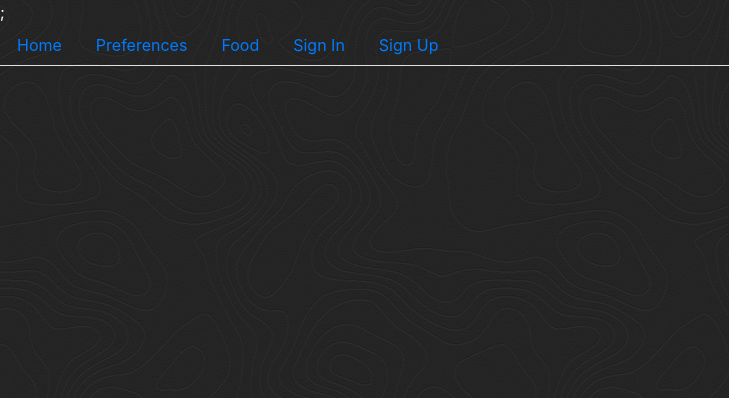
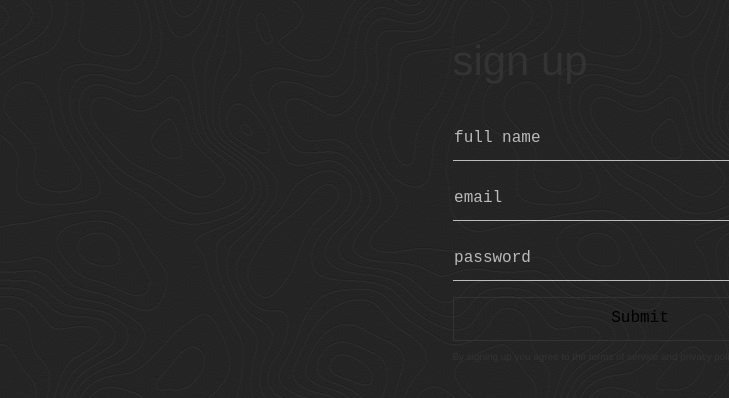
Before and after one commit to felix911104/project-3, a React (Create React App) app: page /login in a window 1280 px wide. Shown: the top 398 px of the page, without its empty margins (0-729 px from the left). Built offline with nearby package versions, Linux system fonts and the light colour scheme.

Commit message:
working on login

```diff
--- a/package.json
+++ b/package.json
@@ -3,6 +3,8 @@
   "version": "0.1.0",
   "private": true,
   "dependencies": {
+    "jquery": "^3.4.1",
+    "node-sass": "^4.12.0",
     "react": "^16.8.6",
     "react-dom": "^16.8.6",
     "react-router-dom": "^5.0.1",
--- a/public/index.html
+++ b/public/index.html
@@ -6,7 +6,9 @@
     <meta name="viewport" content="width=device-width, initial-scale=1" />
     <meta name="theme-color" content="#000000" />
     <link rel="stylesheet" href="https://stackpath.bootstrapcdn.com/bootstrap/4.3.1/css/bootstrap.min.css" integrity="sha384-ggOyR0iXCbMQv3Xipma34MD+dH/1fQ784/j6cY/iJTQUOhcWr7x9JvoRxT2MZw1T" crossorigin="anonymous">
-    <link rel="stylesheet" href="./style.css">;
+    <link rel='stylesheet' href='https://fonts.googleapis.com/icon?family=Material+Icons'>
+    <link rel="stylesheet" href="./style.css">
+
     <!--
       manifest.json provides metadata used when your web app is installed on a
       user's mobile device or desktop. See https://developers.google.com/web/fundamentals/web-app-manifest/
@@ -36,5 +38,7 @@
       To begin the development, run `npm start` or `yarn start`.
       To create a production bundle, use `npm run build` or `yarn build`.
     -->
+    <script src="https://code.jquery.com/jquery-3.3.1.slim.min.js" integrity="sha384-q8i/X+965DzO0rT7abK41JStQIAqVgRVzpbzo5smXKp4YfRvH+8abtTE1Pi6jizo" crossorigin="anonymous"></script>
   </body>
+
 </html>
--- a/src/App.js
+++ b/src/App.js
@@ -1,23 +1,24 @@
 import React from "react";
 import { BrowserRouter as Router, Route } from "react-router-dom";
-import NavTabs from "./components/Navbar/index";
+
 import Home from "./components/pages/Home/index";
 import Preferences from "./components/pages/Preferences/index";
 import Food from "./components/pages/Food/index";
-import SignIn from "./components/pages/SignIn/index";
+// import NavTabs from "./components/Navbar/index";
 import SignUp from "./components/pages/SignUp/index";
+import LogIn from "./components/pages/Login/index";
 // import "../src/components/pages/style.css"
 
 function App() {
   return (
     <Router>
       <div>
-        <NavTabs />
+        {/* <NavTabs /> */}
         <Route exact path="/" component={Home} />
         <Route exact path="/preferences" component={Preferences} />
         <Route exact path="/food" component={Food} />
-        <Route exact path="/signin" component={SignIn} />
         <Route exact path="/signup" component={SignUp} />
+        <Route exact path="/login" component={LogIn} />
       </div>
     </Router>
   );
--- a/src/components/Navbar/index.js
+++ b/src/components/Navbar/index.js
@@ -27,10 +27,10 @@ function NavTabs() {
       </li>
       <li className="nav-item">
         <Link
-          to="/signin"
-          className={window.location.pathname === "/signin" ? "nav-link active" : "nav-link"}
+          to="/login"
+          className={window.location.pathname === "/login" ? "nav-link active" : "nav-link"}
         >
-          Sign In
+          Log-In
         </Link>
       </li>
       <li className="nav-item">
--- a/src/components/pages/Home/index.js
+++ b/src/components/pages/Home/index.js
@@ -1,10 +1,12 @@
 import React from "react";
 import Jumbotron from "../../Jumbotron";
+
 
 function Home() {
   return (
     <div>
       <Jumbotron/>
+
     </div>
   );
 }
--- /dev/null
+++ b/src/components/pages/Login/index.js
@@ -0,0 +1,38 @@
+import React from "react";
+import "./style.css";
+
+function LogIn(){
+
+  return(
+      <div className="wrapper">
+  <div className="form form-signup">
+    <div className="form--title">
+      sign up
+    </div>
+    <form>
+      <div className="form--inputContainer js-input">
+        <label htmlFor="input_fullName" className="form--label">full name</label>
+        <input id="input_fullName" className="js-input-fullName" type="text" />
+      </div>
+      <div className="form--inputContainer js-input">
+        <label htmlFor="input_email" className="form--label">email</label>
+        <input id="input_email" className="js-inputEmail" type="email" />
+        <span className="form--notice form--suggestEmail">Did you mean <span className="js-suggestedEmail" />?</span>
+      </div>
+      <div className="form--inputContainer js-input">
+        <label htmlFor="input_password" className="form--label">password</label>
+        <input id="input_password" className="js-inputPassword" type="password" />
+        <span className="form--notice form--passwordNotice js-passwordNotice">Your password needs to be at least <span>6</span> characters long.</span>
+      </div>
+      <div className="form--inputContainer">
+        <input type="submit" defaultValue="sign up" />
+        <div className="form--notice">By signing up you agree to the <a href="/">terms of service</a> and <a href="/">privacy policy</a>.</div>
+      </div>
+    </form>
+  </div>
+</div>
+
+
+    )
+}
+export default LogIn;
--- /dev/null
+++ b/src/components/pages/Login/style.css
@@ -0,0 +1,182 @@
+*,
+*:before,
+*:after {
+  box-sizing: border-box;
+}
+
+body {
+  font-size: 16px;
+  background-color: #fdfdfd;
+  color: #333;
+
+  line-height: 1.4;
+}
+
+a:link {
+  color: #333;
+}
+
+.wrapper {
+  padding: 0 1rem;
+
+  padding-top: 2rem;
+}
+
+.form {
+  max-width: 375px;
+  margin: 0 auto;
+}
+
+.form--title,
+.form--notice {
+  font-family: "Fira Sans", "Helvetica Neue", Helvetica, Arial, sans-serif;
+  font-weight: 400;
+}
+
+.form--title {
+  font-size: 2.618125rem;
+  font-weight: 500;
+  margin-bottom: 1.618rem;
+  text-transform: lowercase;
+}
+
+.form--notice {
+  font-size: 0.6180469716rem;
+}
+
+.form--inputContainer {
+  position: relative;
+  margin-bottom: 1rem;
+  overflow: hidden;
+}
+
+.form--inputContainer:before {
+  content: " ";
+  display: block;
+
+  position: absolute;
+  top: 2.7rem;
+
+  height: 1px;
+  width: 100%;
+
+  transform: translate3d(-100%, 0, 0);
+
+  background-color: #bbb;
+}
+
+.form--inputContainer:after {
+  content: " ";
+  display: block;
+
+  position: absolute;
+  top: 1rem;
+  right: 0.4rem;
+
+  height: 0.6180469716rem;
+  width: 0.6180469716rem;
+
+  background-color: #bbb;
+
+  border-radius: 50%;
+
+  opacity: 0;
+}
+
+.form--inputContainer.is-field-success:before,
+.form--inputContainer.is-field-notice:before,
+.form--inputContainer.is-field-error:before {
+  transform: translate3d(0, 0, 0);
+}
+
+.form--inputContainer.is-field-notice:after,
+.form--inputContainer.is-field-success:after,
+.form--inputContainer.is-field-error:after {
+  opacity: 1;
+}
+
+.form--inputContainer.is-field-notice:before,
+.form--inputContainer.is-field-notice:after {
+  background-color: #FFF032;
+}
+
+.form--inputContainer.is-field-success:before,
+.form--inputContainer.is-field-success:after {
+  background-color: #00FF91;
+}
+
+.form--inputContainer.is-field-error:before,
+.form--inputContainer.is-field-error:after {
+  background-color: #FF195B;
+}
+
+.form--inputContainer.is-field-badPassword:before {
+  transform: translate3d(-66.66%, 0, 0);
+}
+
+.form--inputContainer.is-field-mediumPassword:before {
+  transform: translate3d(-33.33%, 0, 0);
+}
+
+.form--inputContainer > input {
+    background: none;
+
+    border: none;
+    border-bottom: 1px solid #bbb;
+    min-height: 44px;
+}
+
+.form--inputContainer > input[type="submit"] {
+  border: 1px solid #333;
+}
+
+.form--inputContainer > input {
+  display: block;
+  width: 100%;
+
+  outline: 0;
+}
+
+.form--inputContainer.is-field-active .form--label {
+  font-size: 0.6180469716rem;
+  top: -0.1rem;
+}
+
+.form--inputContainer.is-field-withInput .form--label {
+  opacity: 0;
+}
+
+.form--label {
+  display: block;
+  color: #bbb;
+
+  position: absolute;
+  top: 0.68rem;
+  left: 0.1rem;
+}
+
+.form--inputContainer.is-field-withEmailSuggestion .form--suggestEmail,
+.form--inputContainer.is-field-withPassword .form--passwordNotice {
+  display: block;
+}
+
+.form--suggestEmail,
+.form--passwordNotice,
+.form--notice {
+  margin-top: 0.6180469716rem; /* margin-top because it's a temporary element. */
+}
+
+.form--suggestEmail,
+.form--passwordNotice {
+  display: none;
+}
+
+.form--suggestEmail > span {
+  font-weight: 500;
+  text-decoration: underline;
+}
+
+.form--label,
+.form--inputContainer > input {
+  font-family: "Fira Mono", "Courier New", Consolas, monospace;
+}
```
Also changed, not shown: src/components/Jumbotron/index.js (+23 -21 lines), src/components/pages/Login/index.jsx (added), 1 other file (tests, documents, lock files or other folders).
